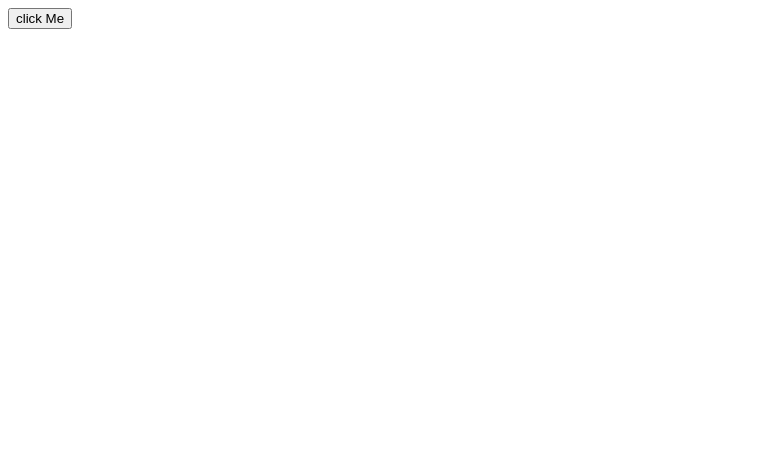
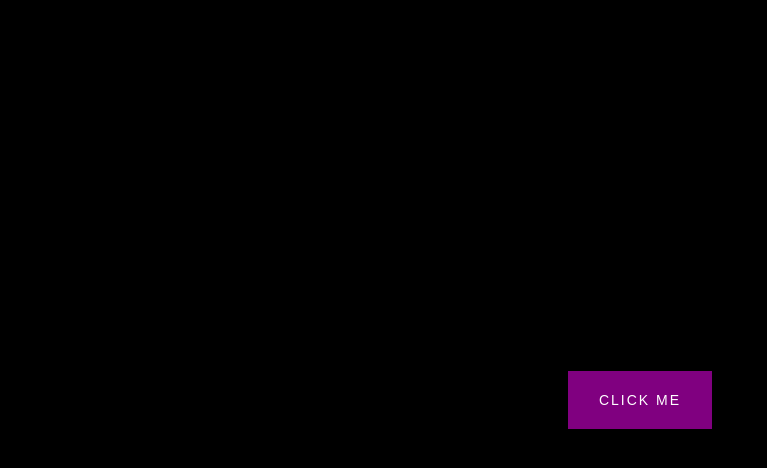
Before and after one commit to MananSanson/Button-Ripple-Effect, a plain HTML site: page index.html in a window 1280 px wide. Shown: the whole page, without its empty margins (0-767 px from the left). Drawn offline with Linux system fonts and the light colour scheme.

Commit message:
completed css

```diff
--- a/index.html
+++ b/index.html
@@ -8,7 +8,7 @@
     <link rel="stylesheet" href="styles.css">
 </head>
 <body>
-    <button>
+    <button class="ripple">
         click Me
         <span class="circle" style="top: 27px; left: 82px"></span>
     </button>
--- a/styles.css
+++ b/styles.css
@@ -1 +1,52 @@
-@import url("https://fonts.googleapis.com/css2?family=Roboto:wgh@400;700&")
+@import url("https://fonts.googleapis.com/css2?family=Roboto:wgh@400;700&display=swap");
+
+*{
+    box-sizing: border-box;
+}
+
+body{
+    background-color:black;
+    font-family: "Roboto", sans-serif;
+    display: flex;
+    flex-direction: column;
+    align-items: center;
+    justify-content: center;
+    height: 100vh;
+    overflow: hidden;
+    margin: 0;
+}
+
+button{
+    background-color: purple;
+    color: white;
+    border: 1px purple solid;
+    font-size: 14px;
+    text-transform: uppercase;
+    letter-spacing: 2px;
+    padding: 20px 30px;
+    overflow: hidden;
+    margin: 10px 0;
+    position: relative;
+}
+
+button:focus{
+    outline: none;
+}
+
+button .circle{
+    position: absolute;
+    background-color: white;
+    width: 100px;
+    height: 100px;
+    border-radius: 50%;
+    transform: translate(-50%, -50%) scale(0);
+    animation: scale 0.5s ease-out;
+
+}
+
+@keyframes scale{
+    to{
+        transform: translate(-50%, -50%) scale(3);
+        opacity: 0;
+    }
+}
```
